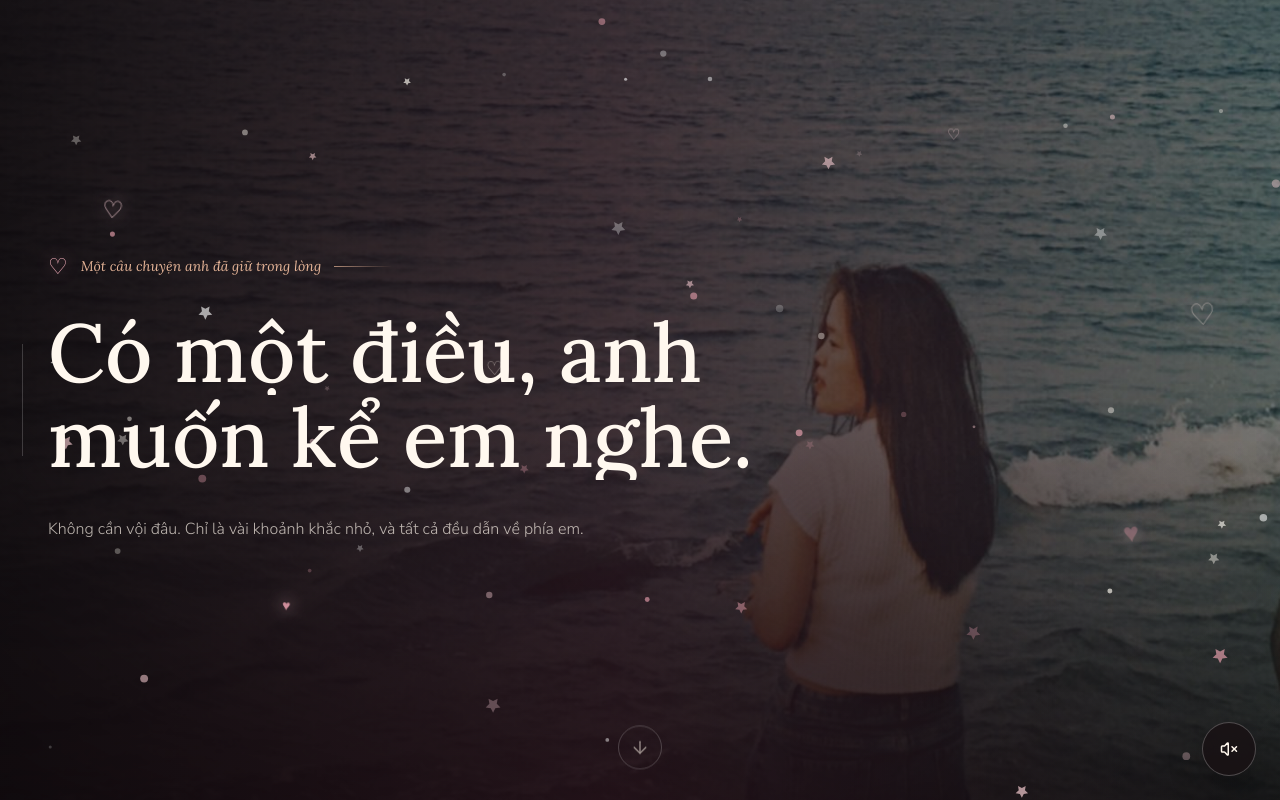
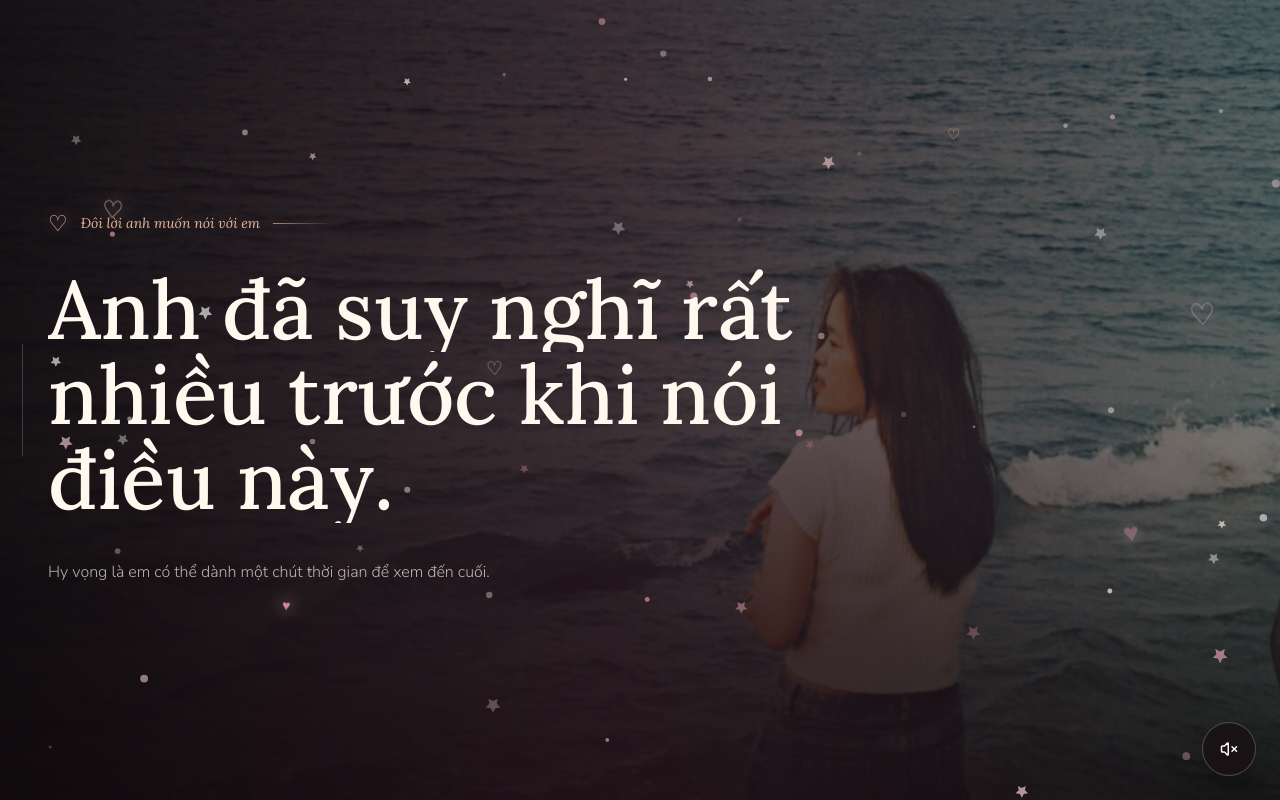
Before and after one commit to leminhkhoa117/memory, a React (Vite) app: page / in a window 1280 px wide. Shown: the top 800 px of the page. Built offline with nearby package versions, Linux system fonts and the light colour scheme.

Commit message:
update text

```diff
--- a/index.html
+++ b/index.html
@@ -8,7 +8,7 @@
       name="description"
       content="Một câu chuyện nhỏ được kể bằng những khoảnh khắc thật lòng."
     />
-    <title>Một điều anh muốn kể em nghe</title>
+    <title>Anh muốn nói là</title>
   </head>
   <body>
     <div id="root"></div>
--- a/src/content.js
+++ b/src/content.js
@@ -10,67 +10,67 @@ const backgroundMusic = new URL(
 
 export const story = {
   intro: {
-    eyebrow: 'Một câu chuyện anh đã giữ trong lòng',
-    title: 'Có một điều, anh muốn kể em nghe.',
+    eyebrow: 'Đôi lời anh muốn nói với em',
+    title: 'Anh đã suy nghĩ rất nhiều trước khi nói điều này.',
     subtitle:
-      'Không cần vội đâu. Chỉ là vài khoảnh khắc nhỏ, và tất cả đều dẫn về phía em.',
+      'Hy vọng là em có thể dành một chút thời gian để xem đến cuối.',
     background: introPhoto,
   },
   firstMeet: {
-    chapter: { number: '01', label: 'nơi câu chuyện bắt đầu' },
+    chapter: { number: '01', label: 'Nơi câu chuyện bắt đầu' },
     date: 'Một ngày rất đỗi bình thường',
-    title: 'Lần đầu gặp em',
+    title: 'Người đặc biệt.',
     body:
-      'Anh không biết một cuộc gặp có thể ở lại lâu đến thế. Từ hôm ấy, giữa rất nhiều điều bình thường, em trở thành điều anh luôn nhớ nhất.',
+      'Anh chẳng nhớ mọi thứ đã bắt đầu như thế nào nữa, chỉ là... vào một ngày bình thường, những cuộc trò chuyện bình thường, không biết từ lúc nào em đã trở thành người đặc biệt trong mắt anh.',
     image: firstPhoto,
     imageAlt: 'Khoảnh khắc đầu tiên của hai chúng ta',
   },
   gallery: {
-    chapter: { number: '02', label: 'những ngày có em' },
-    title: 'Những lần được đi cùng em',
+    chapter: { number: '02', label: 'Những ngày có em' },
+    title: 'Những lần được đi chơi cùng em',
     intro:
-      'Mỗi bức ảnh giữ một phần ký ức. Còn anh thì giữ cả cảm giác khi được ở cạnh em.',
+      'Có thể với em nó chỉ là những tấm ảnh bình thường, nhưng mà với anh thì nó còn là cảm giác khi được ở cạnh em.',
     moments: [
       {
         image: secondPhoto,
         alt: 'Hai người cùng lưu lại một khoảnh khắc vui vẻ',
         index: '01',
-        caption: 'Có em trong khung hình, mọi ngày đều sáng hơn một chút.',
+        caption: 'Khung hình có em là khung hình đẹp nhất.',
       },
       {
         image: firstPhoto,
         alt: 'Hai người ngồi cạnh nhau cùng bó hoa',
         index: '02',
-        caption: 'Anh thích cách những phút bình thường bên em trở nên đáng nhớ.',
+        caption: 'Mỗi phút giây bên em đều là khoảnh khắc đáng nhớ.',
       },
       {
         image: thirdPhoto,
         alt: 'Hai người đeo kính trắng tạo dáng cùng nhau',
         index: '03',
-        caption: 'Và có những lúc chỉ cần cùng em vui một chút là đủ.',
+        caption: 'Anh mong là dù có chuyện gì thì em vẫn nở nụ cười.',
       },
     ],
   },
   listening: {
-    chapter: { number: '03', label: 'những điều em kể' },
-    title: 'Anh thích lắng nghe em kể',
+    chapter: { number: '03', label: 'Những lời em nói' },
+    title: 'Anh thích trò chuyện cùng em.',
     intro:
-      'Có những điều em kể rất lâu, cũng có những điều chỉ là một câu vu vơ. Anh đều muốn nhớ.',
+      'Tính anh hay quên lắm, nhiều khi mọi người nói gì, năm phút sau anh lại quên mất. Nhưng mà những lời em nói, từ câu chuyện dài em kể đến những lời nói vu vơ, anh đều nhớ cả.',
     quotes: [
-      'Anh yêu cách mắt em sáng lên khi kể về điều mình thích.',
-      'Anh quý cả những khoảng lặng, khi mình chẳng cần nói gì mà vẫn thấy bình yên.',
-      'Và anh nhận ra, điều anh mong nhất là được nghe em kể thêm thật nhiều câu chuyện nữa.',
+      'Anh thích nụ cười của em mỗi khi nói về điều mà em thích.',
+      'Anh thích những lúc mình chẳng biết nên đi đâu nữa, rồi lại ra biển.',
+      'Có điều là anh mong em sẽ quan tâm đến sức khoẻ của mình hơn, ăn đủ bữa và đi ngủ sớm.',
     ],
   },
   doubt: {
-    chapter: { number: '04', label: 'một khoảng lặng trong tim' },
+    chapter: { number: '04', label: 'Một khoảng lặng nho nhỏ' },
     title: 'Anh đã do dự rất lâu',
     lines: [
-      'Nếu nói ra, mọi thứ có khác đi không?',
-      'Nếu cứ im lặng, anh sẽ tiếc chứ?',
-      'Có lẽ chân thành cũng cần một lần can đảm.',
+      'Anh đã sợ, anh sợ nói ra rồi thì những khoảnh khắc tuyệt vời đó sẽ không còn nữa.',
+      'Không biết em có để ý không, những bài nhạc anh viết ra đều là những lời anh muốn gửi đến em.',
+      'Hôm nay anh đã hỏi con tìm mình, nó nói rằng nếu anh im lặng, anh sẽ phải tiếc nuối.',
     ],
-    note: 'Tim anh đã trả lời trước cả khi anh kịp tìm đủ lời.',
+    note: 'Hy vọng là em vẫn còn đủ kiên nhẫn để xem đến đây.',
   },
   video: {
     chapter: 'Một thước phim anh luôn giữ',
@@ -79,13 +79,13 @@ export const story = {
     caption: 'anh thực sự yêu khoảnh khắc này',
   },
   confession: {
-    chapter: 'Lời từ trái tim',
+    chapter: 'Anh muốn nói là',
     lines: [
       'Anh thật sự thích em.',
-      'Nếu em cũng muốn cho chúng ta một cơ hội, hãy nhắn lại cho anh nhé.',
-      'Còn nếu em không muốn trả lời, em không cần nhắn gì cả. Anh sẽ hiểu, và luôn tôn trọng cảm xúc của em.',
+      'Liệu em có thể cho anh một cơ hội được tìm hiểu em một cách nghiêm túc không? Hãy nhắn cho anh nếu em đồng ý.',
+      'Nếu em không đồng ý thì không cần nhắn gì cả, hãy cứ phớt lờ nó đi. Anh sẽ hiểu đó là lời từ chối, và luôn tôn trọng cảm xúc của em.',
     ],
-    closing: 'Cảm ơn em đã lắng nghe đến tận đây.',
+    closing: 'Cảm ơn em đã dành thời gian xem đến tận đây, đó là tất cả những gì anh muốn nói.',
   },
   music: {
     src: backgroundMusic,
```
